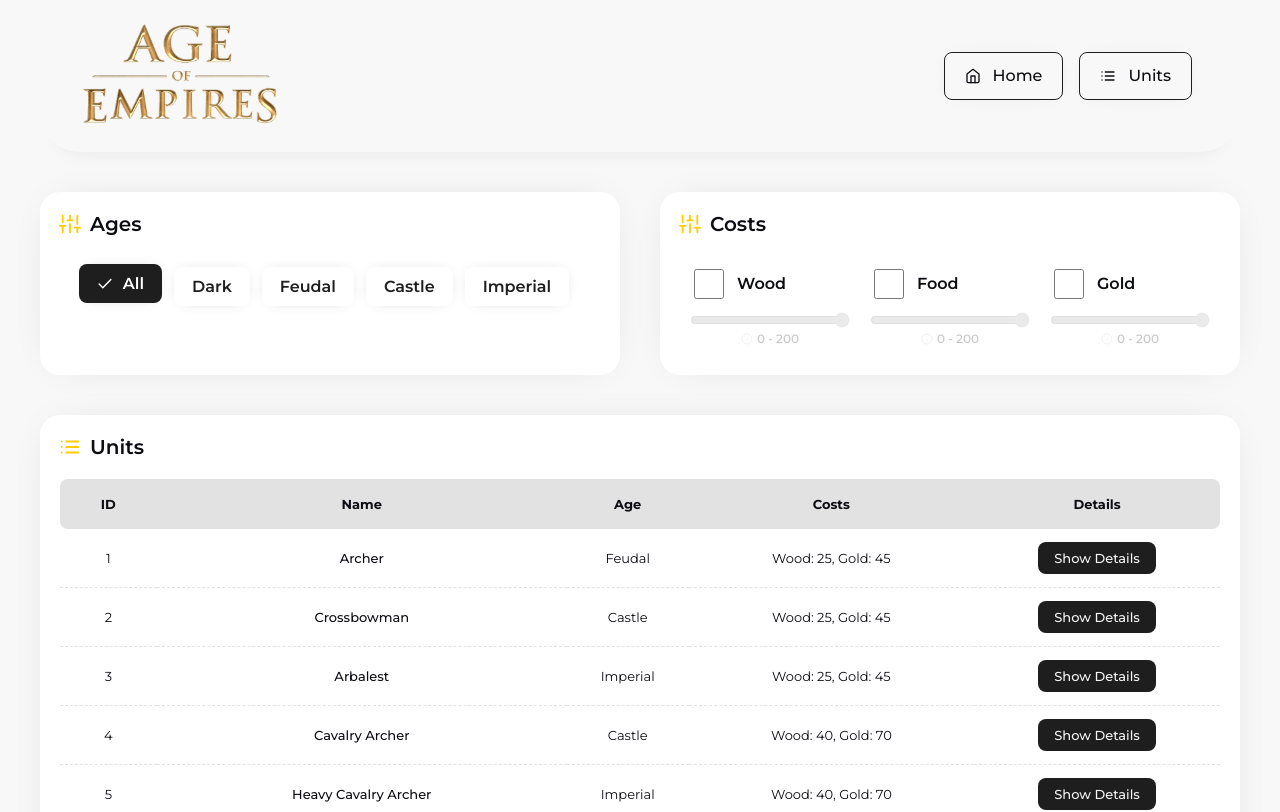
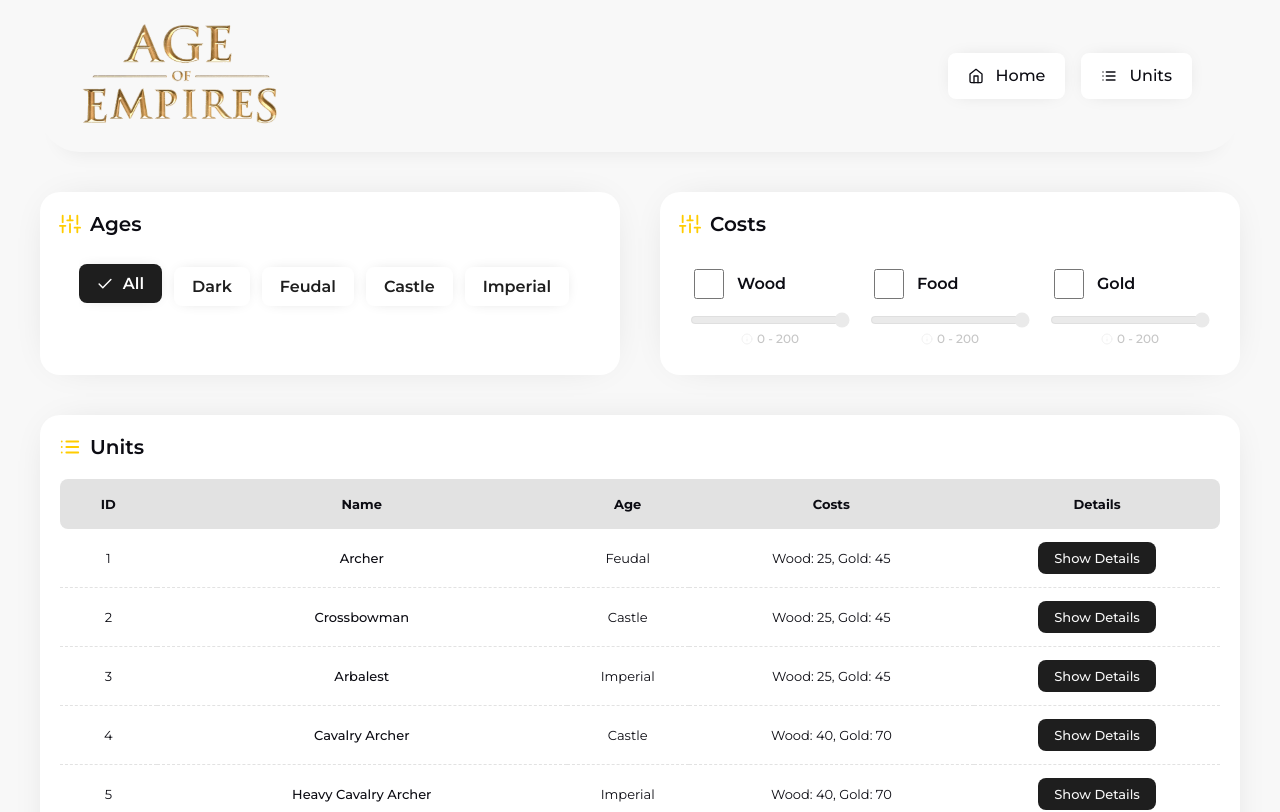
Before and after one commit to furcan/age-of-empires, a React (Create React App) app: page /units in a window 1280 px wide. Shown: the top 812 px of the page. Built offline with nearby package versions, Linux system fonts and the light colour scheme.

Commit message:
Design fixes. Console Logs removed.

```diff
--- a/public/index.html
+++ b/public/index.html
@@ -9,7 +9,7 @@
     <link rel="apple-touch-icon" href="%PUBLIC_URL%/icpn-192.png" />
     <link rel="manifest" href="%PUBLIC_URL%/manifest.json" />
     <link href="https://fonts.googleapis.com/css?family=Montserrat:200,300,400,500,600,700,800,900&amp;display=swap&amp;subset=latin-ext" rel="stylesheet">
-    <title>Age of Empires</title>
+    <title>Age of Empires: The Units</title>
   </head>
   <body>
     <noscript>You need to enable JavaScript to run this app.</noscript>
--- a/src/components/filter-ranges/FilterRanges.scss
+++ b/src/components/filter-ranges/FilterRanges.scss
@@ -11,10 +11,16 @@
     width: 100%;
     display: flex;
     flex-direction: column;
+    margin: 0 0 20px;
+
+    &:last-child {
+      margin: 0;
+    }
 
     @media (min-width: $breakpoint-mobile) {
       width: 33.3333%;
       padding: 10px;
+      margin: 0;
     }
 
     .range-check {
--- a/src/components/header/Header.scss
+++ b/src/components/header/Header.scss
@@ -51,10 +51,10 @@
             flex-wrap: wrap;
             align-items: center;
             justify-content: center;
-            box-shadow: 0 0 20px -12px rgba($color: $dark, $alpha: 0.25);
+            box-shadow: 0 0 20px -10px rgba($color: $dark, $alpha: 0.25);
             border-radius: 8px;
-            border: 1px solid rgba($color: $dark, $alpha: 1);
             font-weight: 500;
+            background: $white;
 
             @media (min-width: $breakpoint-tablet) {
               margin: 8px;
@@ -72,7 +72,7 @@
 
             &:hover {
               background: $dark;
-              color: $light;
+              color: $white;
             }
           }
         }
--- a/src/helpers/Helpers.js
+++ b/src/helpers/Helpers.js
@@ -1,3 +1,4 @@
+// from the cost object to the plain text table data: begin
 export const costObjectToPlainText = (input) => {
   return (JSON.stringify((input || '')) || '')
     .replace(/{"/, '')
@@ -5,3 +6,4 @@ export const costObjectToPlainText = (input) => {
     .replace(/,"/gmi, ', ')
     .replace(/}/gmi, '').trim();
 };
+// from the cost object to the plain text table data: end
--- a/src/pages/units/Units.js
+++ b/src/pages/units/Units.js
@@ -145,14 +145,6 @@ function Units() {
   }, [mouseStateGold]);
   // range gold: end
 
-  // dev log: begin
-  useEffect(() => {
-    if (process.env.NODE_ENV === 'development') {
-      console.log('DEVLOG => UNITS: ', data);
-    }
-  }, [data]);
-  // dev log: end
-
   return (
     <Layout>
       <div className="unit-section-wrapper">
--- a/src/pages/units/Units.scss
+++ b/src/pages/units/Units.scss
@@ -9,11 +9,15 @@
 
   .units-section {
     width: 100%;
-    margin: 20px 0;
+    margin: 20px 0 0;
     padding: 20px;
     box-shadow: 0 0 40px -20px rgba($color: $black, $alpha: 0.2);
     border-radius: 20px;
     background: $white;
+
+    @media (min-width: $breakpoint-desktop) {
+      margin: 20px 0;
+    }
 
     &.units-section-half {
       @media (min-width: $breakpoint-desktop) {
--- a/src/redux/actions/unitsActions.js
+++ b/src/redux/actions/unitsActions.js
@@ -79,7 +79,6 @@ export function filterUnits(age, costs) {
 
     } catch (error) {
       dispatch(failed());
-      console.log(error);
     }
   };
 }
```
